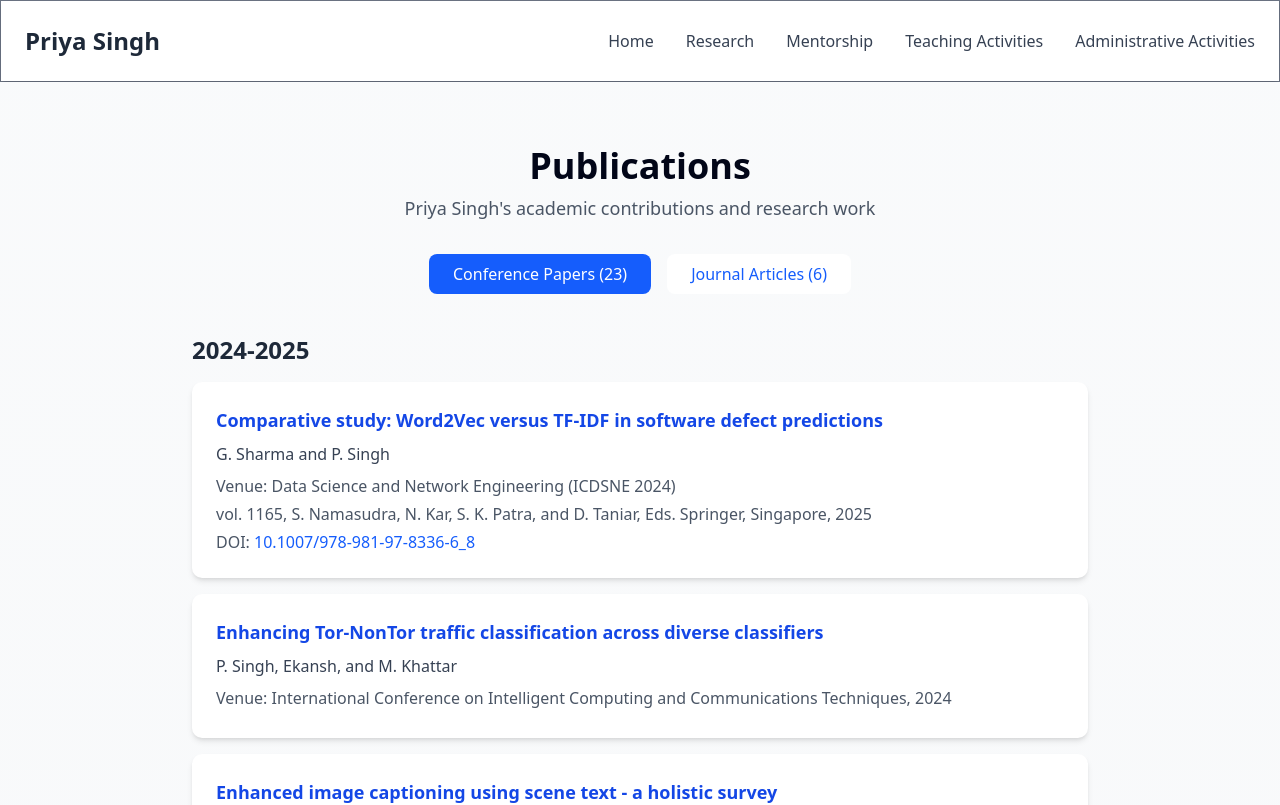
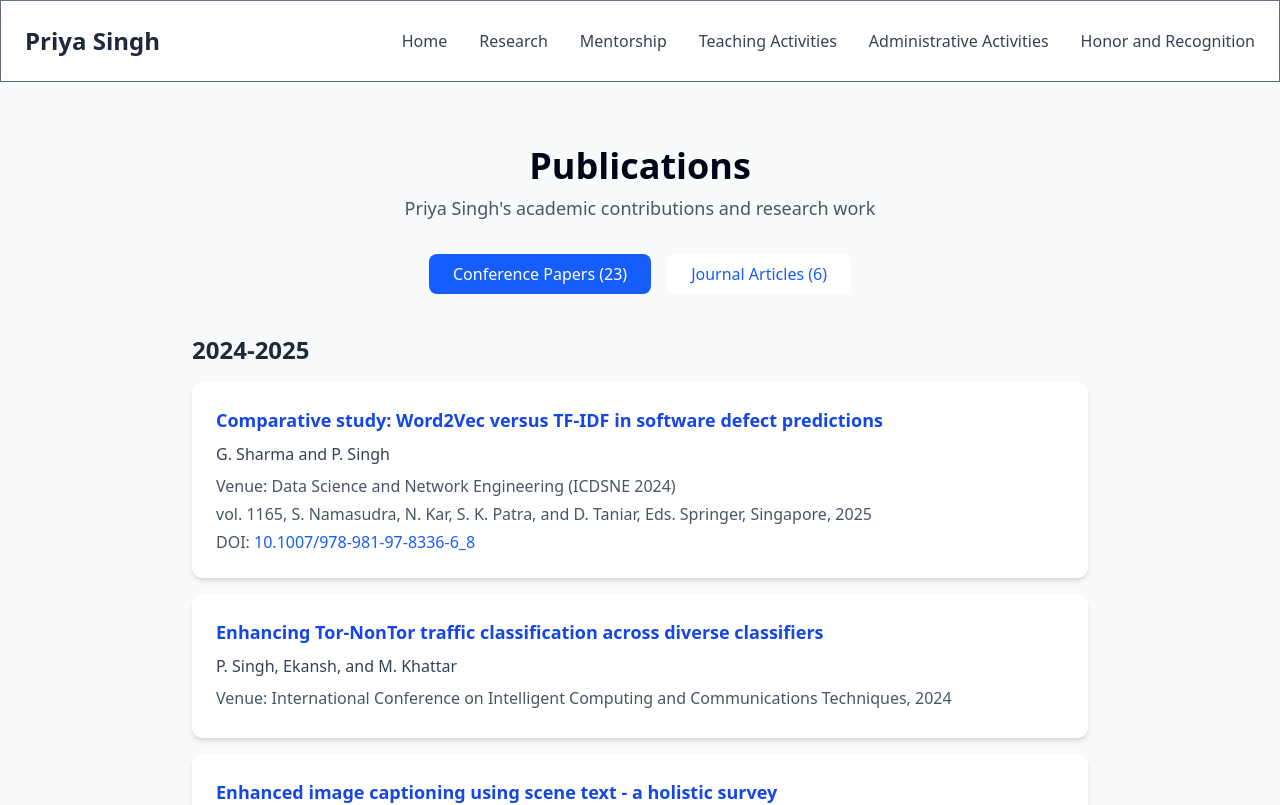
Before and after one commit to psingh-research/Priya-Singh, a React (Vite) app: page /Priya-Singh/research in a window 1280 px wide. Shown: the top 805 px of the page. Built offline with nearby package versions, Linux system fonts and the light colour scheme.

Commit message:
committed

```diff
--- a/src/App.jsx
+++ b/src/App.jsx
@@ -7,6 +7,7 @@ import Research from "./Mycomponents/Research"
 import TeachingActivites from "./Mycomponents/TeachingActivites"
 import Responsibilities from "./Mycomponents/Responsibilities"
 import Navbar from "./DepthComponents/Navbar"
+import HonorAndRecognition from "./Mycomponents/HonorAndRecognition"
 function App() {
   return (
     <>
@@ -28,6 +29,10 @@ function App() {
               path="/responsibilities"
               element={<Responsibilities />}
             ></Route>
+            <Route
+             path="/honorandrecognition"
+             element={<HonorAndRecognition/>}
+            ></Route>
           </Routes>
         </BrowserRouter>
       </div>
--- a/src/DepthComponents/Navbar.jsx
+++ b/src/DepthComponents/Navbar.jsx
@@ -50,6 +50,12 @@ export default function Navbar() {
                   >
                     Administrative Activities
                   </Link>
+                  <Link
+                    to="/honorandrecognition"
+                    className="text-lg font-medium hover:text-blue-600"
+                  >
+                    Honor and Recognition
+                  </Link>
                 </div>
               </div>
             </SheetContent>
@@ -99,6 +105,12 @@ export default function Navbar() {
           >
             Administrative Activities
           </Link>
+          <Link
+            to="/honorandrecognition"
+            className="text-gray-700 hover:text-blue-600 font-medium transition"
+          >
+            Honor and Recognition
+          </Link>
         </nav>
       </div>
     </header>
--- a/src/Mycomponents/Home.jsx
+++ b/src/Mycomponents/Home.jsx
@@ -203,7 +203,7 @@ function Home() {
               <div className="absolute inset-0 rounded-lg transform translate-x-3 translate-y-3"></div>
               <img
                 src={priyasing}
-                alt="Professor Devang J Joshi"
+                alt="Priya Singh "
                 className="relative z-10 w-64 h-64 md:w-80 md:h-80 object-cover rounded-lg shadow-lg"
               />
             </div>
--- /dev/null
+++ b/src/Mycomponents/HonorAndRecognition.jsx
@@ -0,0 +1,15 @@
+
+
+import React from 'react'
+
+function HonorAndRecognition() {
+  return (
+    <div>
+
+        This is our Honor and recogniton page .
+
+    </div>
+  )
+}
+
+export default HonorAndRecognition
```
Also changed, not shown: 6 other files (tests, documents, lock files or other folders).
